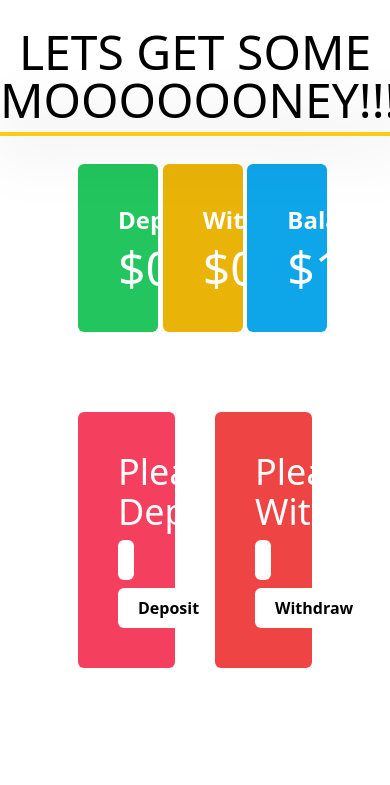
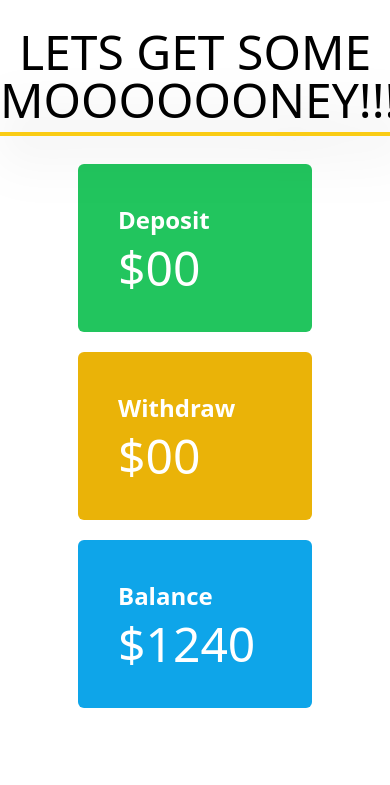
Before and after one commit to rijwanulalam/fathers-bank, a plain HTML site: page bank.html in a window 390 px wide. Shown: the top 785 px of the page. Drawn offline with nearby package versions, Linux system fonts and the light colour scheme.

Commit message:
responsive for mobile

```diff
--- a/bank.html
+++ b/bank.html
@@ -11,7 +11,7 @@
         <h1 class="text-5xl text-center my-7 uppercase">Lets get some <span class="font-medium drop-shadow-2xl border-b-4 border-yellow-400">Mooooooney!!!!</span></h1>
     </header>
     <main class="w-3/5 mx-auto mt-10 text-white">
-        <div class="grid grid-cols-3 gap-5 mb-10">
+        <div class="grid grid-cols-1 lg:grid-cols-3 gap-5 mb-10">
             <div class="bg-green-500 p-10 rounded-md">
                 <h3 class="text-2xl font-semibold mb-2">Deposit</h3>
                 <h5 class="text-5xl font-medium">$<span id="deposit-money">00</span></h5>
@@ -25,7 +25,7 @@
                 <h5 class="text-5xl font-medium">$<span id="balance-money">1240</span></h5>
             </div>
         </div>
-        <div class="grid grid-cols-2 gap-10 mt-20">
+        <div class="grid grid-cols-1 lg:grid-cols-2 gap-10 mt-20">
             <div class="bg-rose-500 p-10 rounded-md">
                 <h3 class="text-4xl">Please Deposit</h3>
                 <input class="block my-2 text-black p-2 rounded-md w-9/12" type="text" name="" id="input-deposit" placeholder="$ deposit your money">
```
